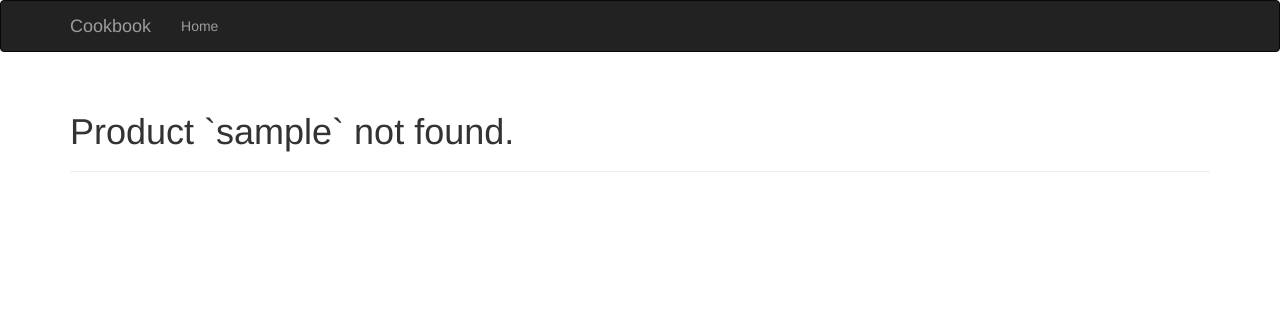
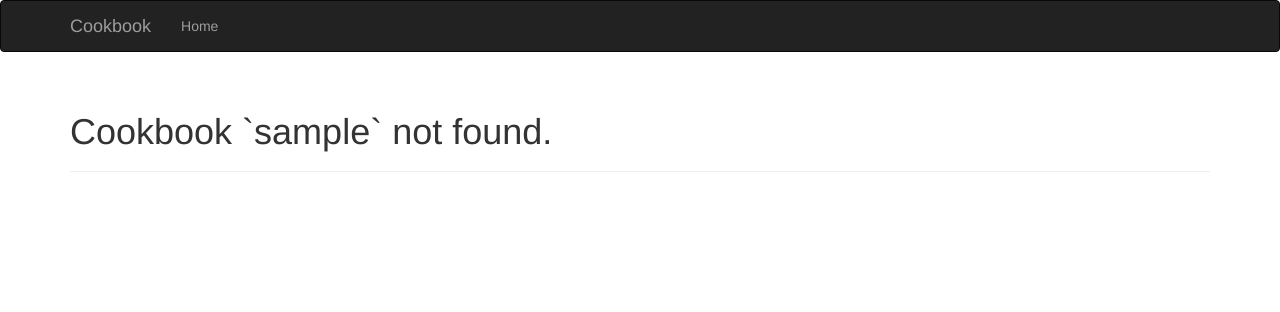
Before and after one commit to gortyy/cookbook, a Flask app: a page that uses cookbook/templates/cookbook/not_found.html in a window 1280 px wide. Shown: the top 312 px of the page. Run offline with Flask 2, Linux system fonts and the light colour scheme; data that the repository does not hold is empty; some libraries are stand-ins or nearby versions.

Commit message:
change to Cookbook

```diff
--- a/cookbook/templates/cookbook/not_found.html
+++ b/cookbook/templates/cookbook/not_found.html
@@ -5,6 +5,6 @@
 
 {% block page_content %}
 <div class="page-header">
-    <h1>Product `{{ name }}` not found.</h1>
+    <h1>Cookbook `{{ name }}` not found.</h1>
 </div>
 {% endblock %}
```
